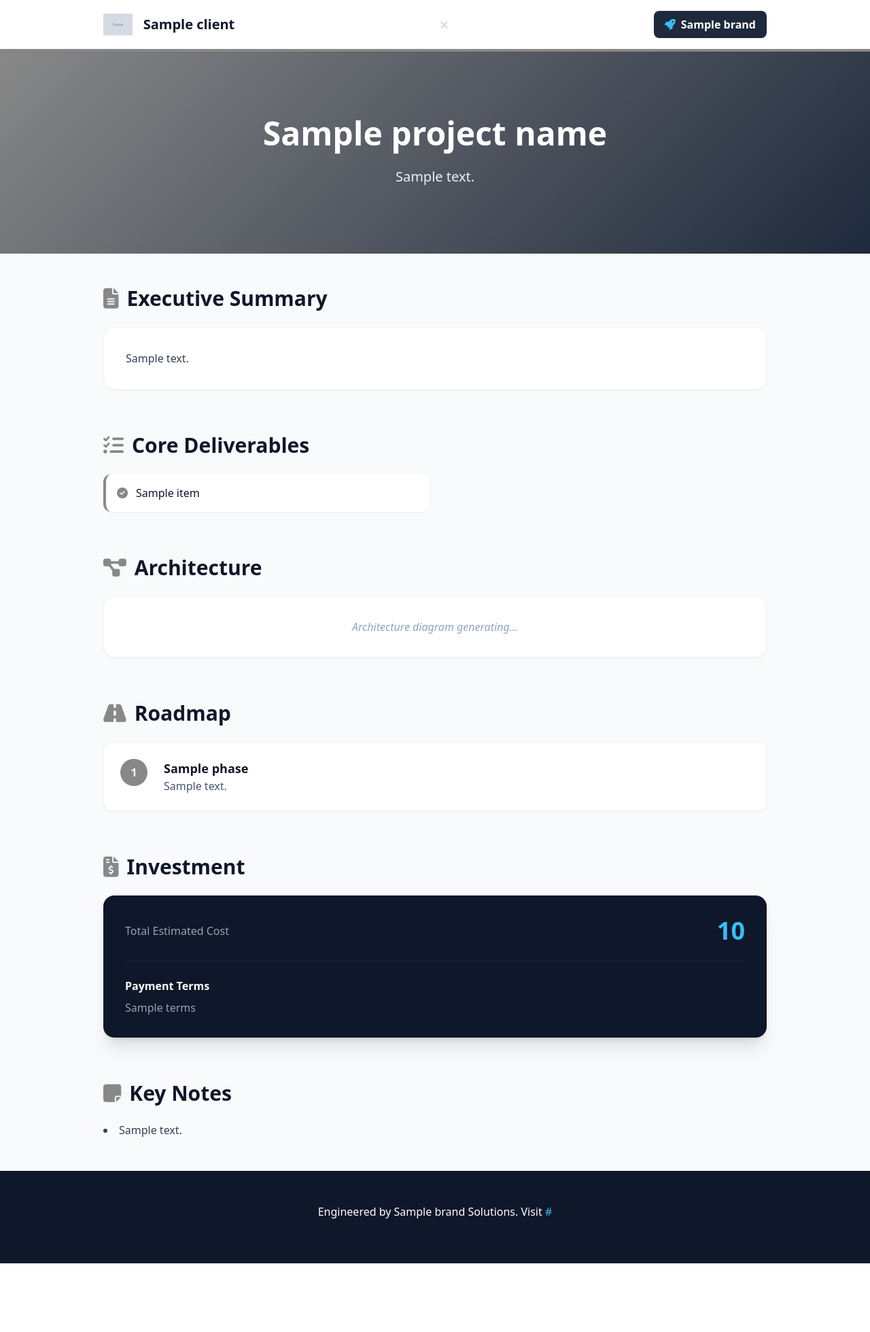
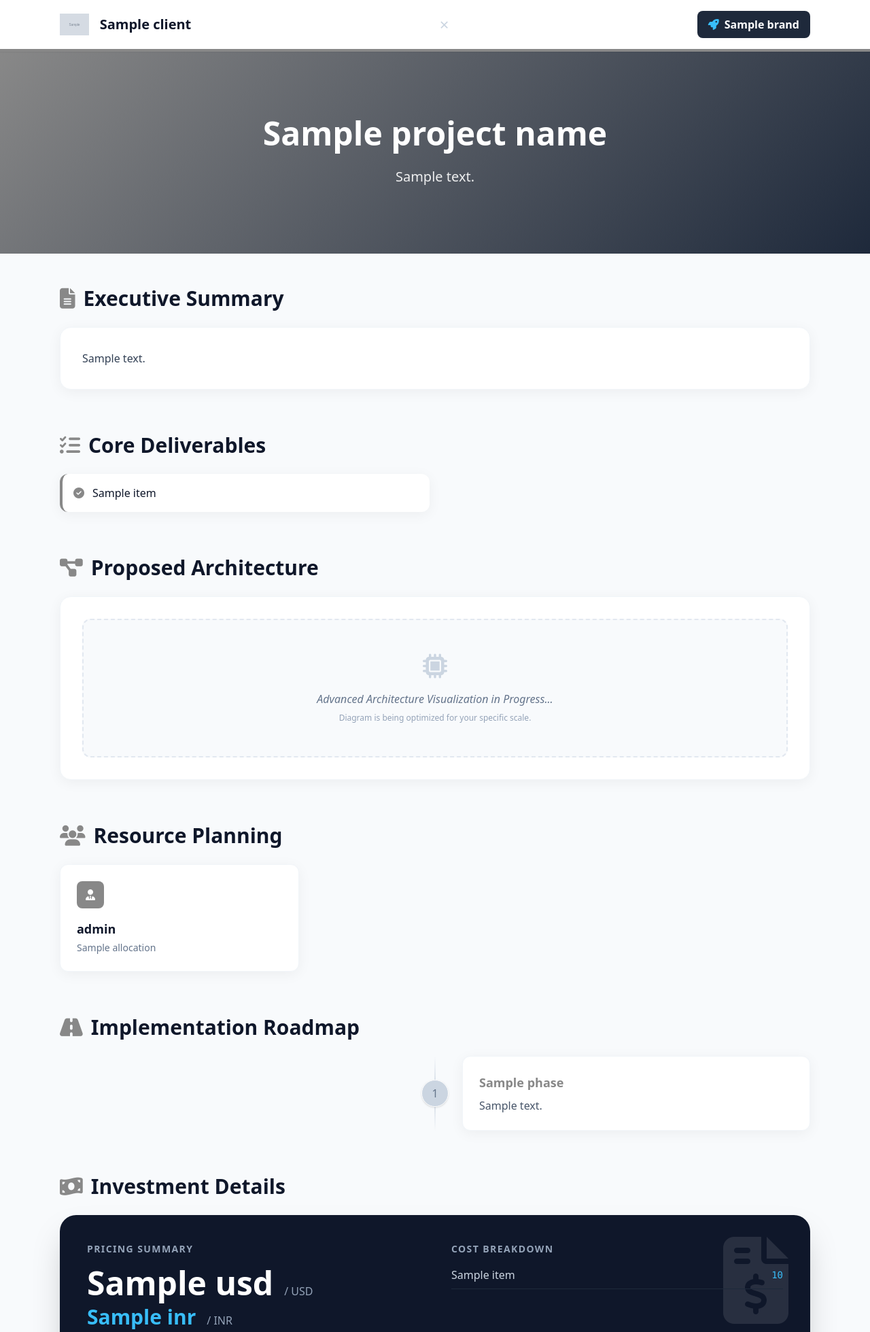
Before and after one commit to KannanManickam/RFP-Bot, a Flask app: template templates/proposal.html in a window 1280 px wide. Shown: the top 1959 px of the page at 68% size. Before the commit the page ends 1858 px from the top, so only its background shows below. Run offline with Flask 3, Linux system fonts and the light colour scheme; the template is opened without the code that fills it: most values are stand-ins (such as "Sample title", 1, 10 or a date in 2020); grey boxes marked "Sample" are stand-in pictures; some libraries are stand-ins or nearby versions.

Commit message:
Enhance proposal generator with detailed cost, resource planning, and improved diagrams
Update `generator.py` to include dual currency pricing (USD/INR) with breakdown, resource allocation, and a more robust Mermaid diagram generation process. Modify `proposal.html` to display new sections and improve styling.

Replit-Commit-Author: Agent
Replit-Commit-Session-Id: abb669a4-5a5d-4d94-9b05-63eb93c9c0c9
Replit-Commit-Checkpoint-Type: full_checkpoint
Replit-Commit-Event-Id: d96fc854-b874-4271-8f4e-b21066235174
Replit-Commit-Screenshot-Url: https://storage.googleapis.com/screenshot-production-us-central1/36be4a5c-36aa-4ebf-96ec-b1e0f61442bc/abb669a4-5a5d-4d94-9b05-63eb93c9c0c9/dTld6I9
Replit-Helium-Checkpoint-Created: true

```diff
--- a/templates/proposal.html
+++ b/templates/proposal.html
@@ -12,16 +12,17 @@
         .accent-text { color: var(--client-color); }
         .accent-border { border-color: var(--client-color); }
         .gradient-hero { background: linear-gradient(135deg, var(--client-color) 0%, #1e293b 100%); }
+        .card-shadow { box-shadow: 0 4px 20px rgba(0,0,0,0.05); }
     </style>
 </head>
 <body class="bg-slate-50 text-slate-900 font-sans">
     <header class="bg-white border-b-4 accent-border sticky top-0 z-50 shadow-sm">
-        <div class="max-w-5xl mx-auto px-6 py-4 flex items-center justify-between">
+        <div class="max-w-6xl mx-auto px-6 py-4 flex items-center justify-between">
             <div class="flex items-center gap-4">
                 {% if client.logo %}<img src="{{ client.logo }}" class="h-8 w-auto">{% endif %}
                 <span class="font-bold text-xl">{{ client.name }}</span>
             </div>
-            <span class="text-slate-300 text-2xl">&times;</span>
+            <span class="text-slate-300 text-2xl hidden md:block">&times;</span>
             <div class="flex items-center gap-2 bg-slate-800 text-white px-4 py-2 rounded-lg">
                 <i class="fas fa-rocket text-sky-400"></i>
                 <span class="font-bold">{{ my_brand.name }}</span>
@@ -34,11 +35,11 @@
         <p class="text-xl opacity-90 max-w-2xl mx-auto leading-relaxed">{{ ai.hero_desc if ai else "Custom Architecture Proposal" }}</p>
     </section>
 
-    <main class="max-w-5xl mx-auto px-6 py-12 space-y-16">
+    <main class="max-w-6xl mx-auto px-6 py-12 space-y-16">
         {% if ai %}
         <section>
             <h2 class="text-3xl font-bold mb-6 flex items-center gap-3"><i class="fas fa-file-alt accent-text"></i> Executive Summary</h2>
-            <div class="bg-white p-8 rounded-2xl shadow-sm border border-slate-100 leading-relaxed text-slate-700">
+            <div class="bg-white p-8 rounded-2xl card-shadow border border-slate-100 leading-relaxed text-slate-700">
                 {{ ai.executive_summary }}
             </div>
         </section>
@@ -47,7 +48,7 @@
             <h2 class="text-3xl font-bold mb-6 flex items-center gap-3"><i class="fas fa-tasks accent-text"></i> Core Deliverables</h2>
             <div class="grid md:grid-cols-2 gap-4">
                 {% for item in ai.scope_of_work %}
-                <div class="bg-white p-4 rounded-xl border-l-4 accent-border shadow-sm flex items-center gap-3">
+                <div class="bg-white p-4 rounded-xl border-l-4 accent-border card-shadow flex items-center gap-3">
                     <i class="fas fa-check-circle accent-text"></i>
                     <span>{{ item }}</span>
                 </div>
@@ -56,25 +57,46 @@
         </section>
 
         <section>
-            <h2 class="text-3xl font-bold mb-6 flex items-center gap-3"><i class="fas fa-project-diagram accent-text"></i> Architecture</h2>
-            <div class="bg-white p-8 rounded-2xl shadow-sm border border-slate-100">
+            <h2 class="text-3xl font-bold mb-6 flex items-center gap-3"><i class="fas fa-project-diagram accent-text"></i> Proposed Architecture</h2>
+            <div class="bg-white p-8 rounded-2xl card-shadow border border-slate-100 text-center">
                 {% if diagram_available %}
-                <img src="/static/architecture.png?v={{ range(1,999) | random }}" class="w-full h-auto">
+                <img src="/static/architecture.png?v={{ range(1,999) | random }}" class="max-w-full h-auto mx-auto rounded-lg">
                 {% else %}
-                <p class="text-slate-400 text-center italic">Architecture diagram generating...</p>
+                <div class="py-12 bg-slate-50 rounded-xl border-2 border-dashed border-slate-200">
+                    <i class="fas fa-microchip text-4xl text-slate-300 mb-4"></i>
+                    <p class="text-slate-500 italic">Advanced Architecture Visualization in Progress...</p>
+                    <p class="text-xs text-slate-400 mt-2">Diagram is being optimized for your specific scale.</p>
+                </div>
                 {% endif %}
             </div>
         </section>
 
         <section>
-            <h2 class="text-3xl font-bold mb-6 flex items-center gap-3"><i class="fas fa-road accent-text"></i> Roadmap</h2>
-            <div class="space-y-4">
+            <h2 class="text-3xl font-bold mb-6 flex items-center gap-3"><i class="fas fa-users accent-text"></i> Resource Planning</h2>
+            <div class="grid md:grid-cols-2 lg:grid-cols-3 gap-6">
+                {% for resource in ai.resources %}
+                <div class="bg-white p-6 rounded-xl card-shadow border border-slate-100">
+                    <div class="accent-bg text-white w-10 h-10 rounded-lg flex items-center justify-center mb-4">
+                        <i class="fas fa-user-tie"></i>
+                    </div>
+                    <h4 class="font-bold text-lg mb-1">{{ resource.role }}</h4>
+                    <p class="text-slate-500 text-sm">{{ resource.allocation }}</p>
+                </div>
+                {% endfor %}
+            </div>
+        </section>
+
+        <section>
+            <h2 class="text-3xl font-bold mb-6 flex items-center gap-3"><i class="fas fa-road accent-text"></i> Implementation Roadmap</h2>
+            <div class="relative space-y-8 before:absolute before:inset-0 before:ml-5 before:-translate-x-px md:before:mx-auto md:before:translate-x-0 before:h-full before:w-0.5 before:bg-gradient-to-b before:from-transparent before:via-slate-300 before:to-transparent">
                 {% for step in ai.roadmap %}
-                <div class="bg-white p-6 rounded-xl shadow-sm border border-slate-100 flex gap-6">
-                    <div class="accent-bg text-white font-bold h-10 w-10 flex items-center justify-center rounded-full shrink-0">{{ loop.index }}</div>
-                    <div>
-                        <h4 class="font-bold text-lg">{{ step.phase }}</h4>
-                        <p class="text-slate-600">{{ step.details }}</p>
+                <div class="relative flex items-center justify-between md:justify-normal md:odd:flex-row-reverse group">
+                    <div class="flex items-center justify-center w-10 h-10 rounded-full border border-white bg-slate-300 group-hover:bg-accent-bg text-slate-500 group-hover:text-white shadow shrink-0 md:order-1 md:group-odd:-translate-x-1/2 md:group-even:translate-x-1/2 transition-colors duration-300">
+                        {{ loop.index }}
+                    </div>
+                    <div class="w-[calc(100%-4rem)] md:w-[calc(50%-2.5rem)] bg-white p-6 rounded-xl card-shadow border border-slate-100">
+                        <h4 class="font-bold text-lg accent-text">{{ step.phase }}</h4>
+                        <p class="text-slate-600 mt-2">{{ step.details }}</p>
                     </div>
                 </div>
                 {% endfor %}
@@ -82,30 +104,68 @@
         </section>
 
         <section>
-            <h2 class="text-3xl font-bold mb-6 flex items-center gap-3"><i class="fas fa-file-invoice-dollar accent-text"></i> Investment</h2>
-            <div class="bg-slate-900 text-white p-8 rounded-2xl shadow-xl">
-                <div class="flex justify-between items-center mb-6">
-                    <span class="text-slate-400">Total Estimated Cost</span>
-                    <span class="text-4xl font-bold text-sky-400">{{ ai.pricing.amount }}</span>
+            <h2 class="text-3xl font-bold mb-6 flex items-center gap-3"><i class="fas fa-money-bill-wave accent-text"></i> Investment Details</h2>
+            <div class="bg-slate-900 text-white p-10 rounded-3xl shadow-2xl overflow-hidden relative">
+                <div class="absolute top-0 right-0 p-8 opacity-10">
+                    <i class="fas fa-file-invoice-dollar text-9xl"></i>
                 </div>
-                <div class="border-t border-slate-800 pt-6">
-                    <h4 class="font-bold mb-2">Payment Terms</h4>
-                    <p class="text-slate-400">{{ ai.pricing.terms }}</p>
+                <div class="grid md:grid-cols-2 gap-12 relative z-10">
+                    <div>
+                        <h4 class="text-slate-400 uppercase tracking-widest text-sm font-bold mb-4">Pricing Summary</h4>
+                        <div class="flex items-baseline gap-4 mb-2">
+                            <span class="text-5xl font-bold text-white">{{ ai.pricing.usd }}</span>
+                            <span class="text-slate-400">/ USD</span>
+                        </div>
+                        <div class="flex items-baseline gap-4 mb-6">
+                            <span class="text-3xl font-bold text-sky-400">{{ ai.pricing.inr }}</span>
+                            <span class="text-slate-400">/ INR</span>
+                        </div>
+                        <div class="bg-slate-800/50 p-4 rounded-xl">
+                            <h5 class="font-bold mb-1">Terms</h5>
+                            <p class="text-slate-400 text-sm">{{ ai.pricing.terms }}</p>
+                        </div>
+                    </div>
+                    <div>
+                        <h4 class="text-slate-400 uppercase tracking-widest text-sm font-bold mb-4">Cost Breakdown</h4>
+                        <ul class="space-y-4">
+                            {% for item in ai.pricing.breakdown %}
+                            <li class="flex justify-between items-center border-b border-slate-800 pb-2">
+                                <span class="text-slate-300">{{ item.item }}</span>
+                                <span class="font-mono text-sky-400 text-sm">{{ item.cost }}</span>
+                            </li>
+                            {% endfor %}
+                        </ul>
+                    </div>
                 </div>
             </div>
         </section>
 
         <section>
-            <h2 class="text-3xl font-bold mb-6 flex items-center gap-3"><i class="fas fa-sticky-note accent-text"></i> Key Notes</h2>
-            <ul class="list-disc list-inside space-y-2 text-slate-700">
-                {% for note in ai.key_notes %}<li>{{ note }}</li>{% endfor %}
-            </ul>
+            <h2 class="text-3xl font-bold mb-6 flex items-center gap-3"><i class="fas fa-info-circle accent-text"></i> Key Notes & Assumptions</h2>
+            <div class="grid md:grid-cols-3 gap-6">
+                {% for note in ai.key_notes %}
+                <div class="bg-slate-50 p-6 rounded-xl border border-slate-200 relative overflow-hidden">
+                    <div class="absolute -top-2 -right-2 opacity-5">
+                        <i class="fas fa-quote-right text-6xl"></i>
+                    </div>
+                    <p class="text-slate-600 text-sm italic">"{{ note }}"</p>
+                </div>
+                {% endfor %}
+            </div>
         </section>
         {% endif %}
     </main>
 
-    <footer class="bg-slate-900 text-white py-12 px-6 text-center">
-        <p class="mb-4">Engineered by {{ my_brand.name }} Solutions. Visit <a href="{{ my_brand.website }}" class="text-sky-400">{{ my_brand.website }}</a></p>
+    <footer class="bg-slate-900 text-white py-16 px-6 text-center border-t border-slate-800">
+        <div class="max-w-6xl mx-auto">
+            <p class="text-slate-400 mb-6">Strategic Partnership Proposal by {{ my_brand.name }} Solutions</p>
+            <div class="flex justify-center gap-8 mb-8">
+                <a href="{{ my_brand.website }}" class="text-sky-400 hover:text-sky-300 transition"><i class="fas fa-globe mr-2"></i>sparktoship.com</a>
+                <span class="text-slate-700">|</span>
+                <span class="text-slate-400"><i class="fas fa-envelope mr-2"></i>solutions@sparktoship.com</span>
+            </div>
+            <p class="text-xs text-slate-600">&copy; 2026 {{ my_brand.name }}. All rights reserved.</p>
+        </div>
     </footer>
 </body>
 </html>
```
Also changed, not shown: generator.py (+35 -13 lines), attached_assets/Screenshot_2026-02-18_at_12.16.23_1771397189822.png (added).
